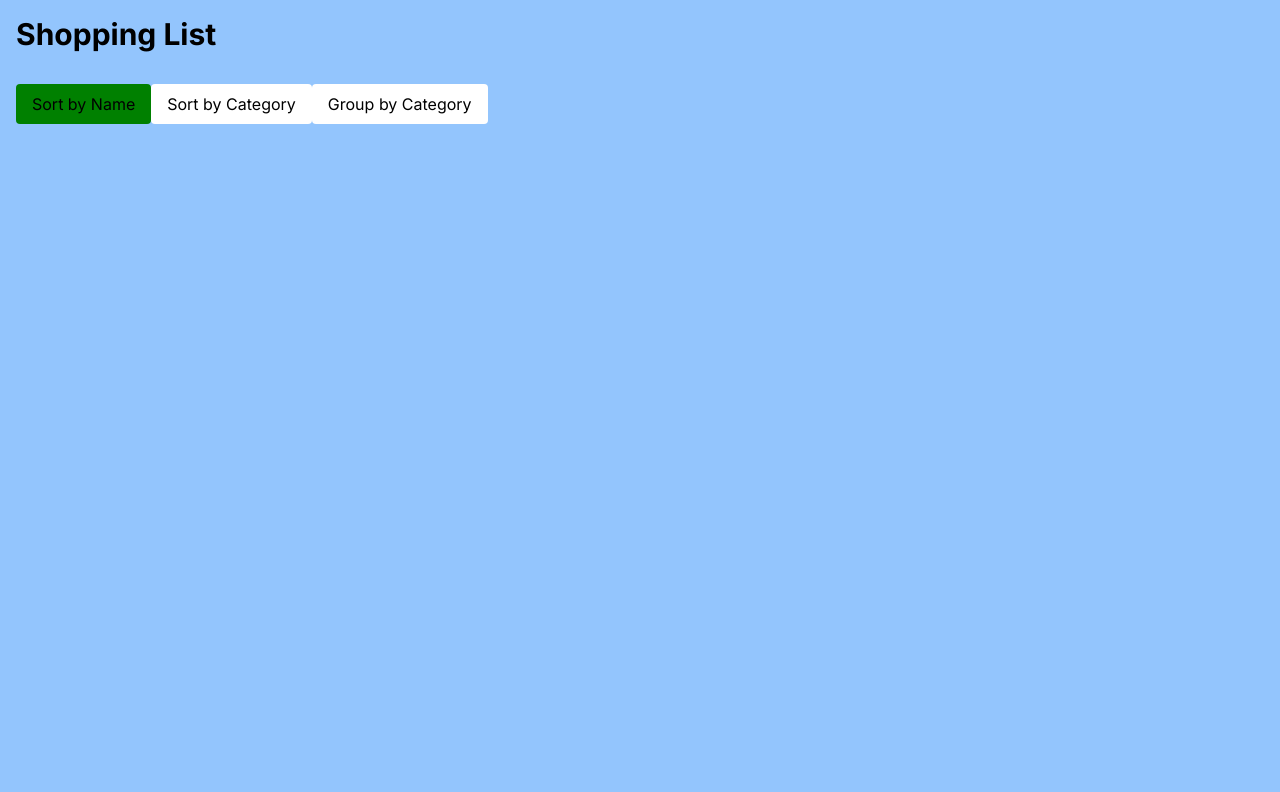
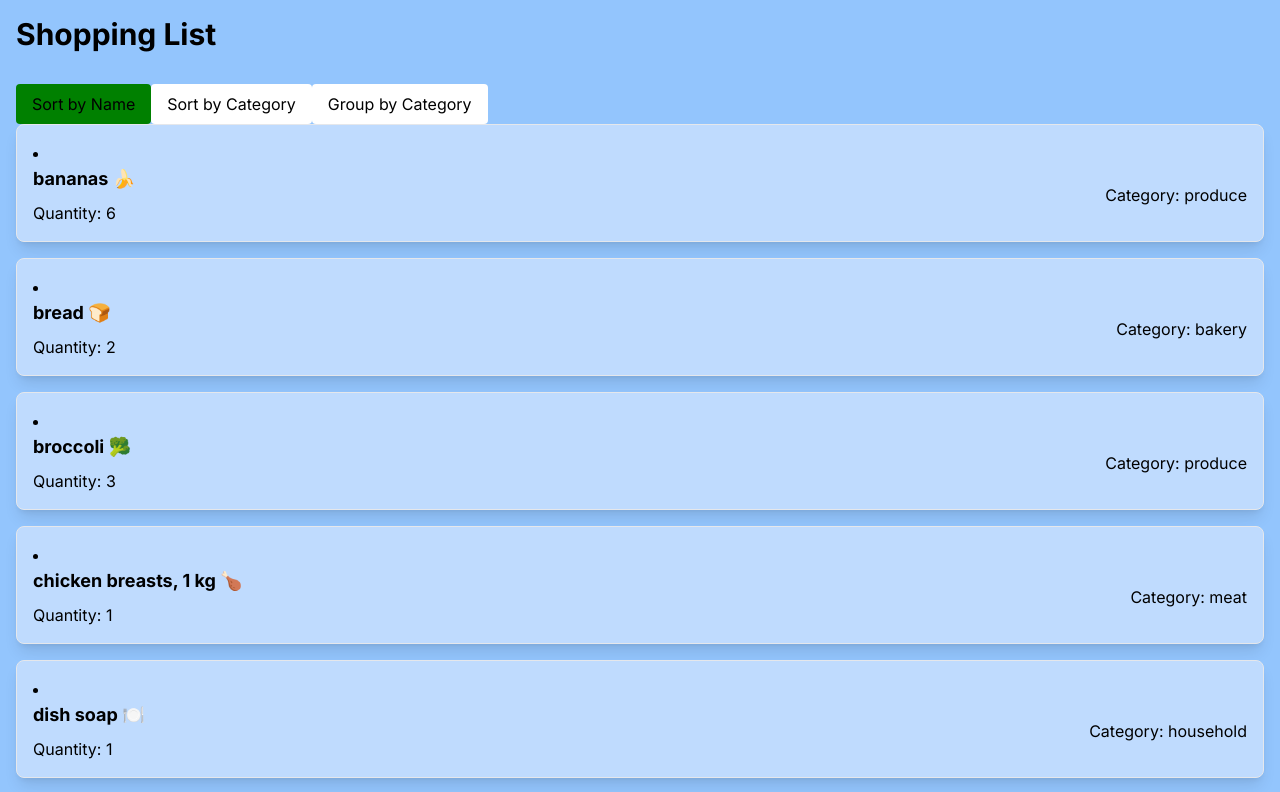
Before and after one commit to ameronebeast/cprg306-assignments, a Next.js app: page /week-5 in a window 1280 px wide. Shown: the top 792 px of the page. Built offline with nearby package versions, Linux system fonts and the light colour scheme.

Commit message:
update item-list.js

```diff
--- a/app/week-5/item-list.js
+++ b/app/week-5/item-list.js
@@ -1,6 +1,7 @@
 "use client";
 import React, { useState } from 'react';
 import Item from './item';
+import itemsData from './items.json';
 
 const ItemList = ({ items }) => {
   // Initialize state variables
@@ -8,7 +9,7 @@ const ItemList = ({ items }) => {
   const [groupByCategory, setGroupByCategory] = useState(false);
 
   // Sort and group the items based on state variables
-  const sortedItems = [...(items || [])].sort((a, b) => {
+  const sortedItems = [...(itemsData || [])].sort((a, b) => {
     if (groupByCategory) {
       return a.category.localeCompare(b.category) || a.name.localeCompare(b.name);
     } else {
```
